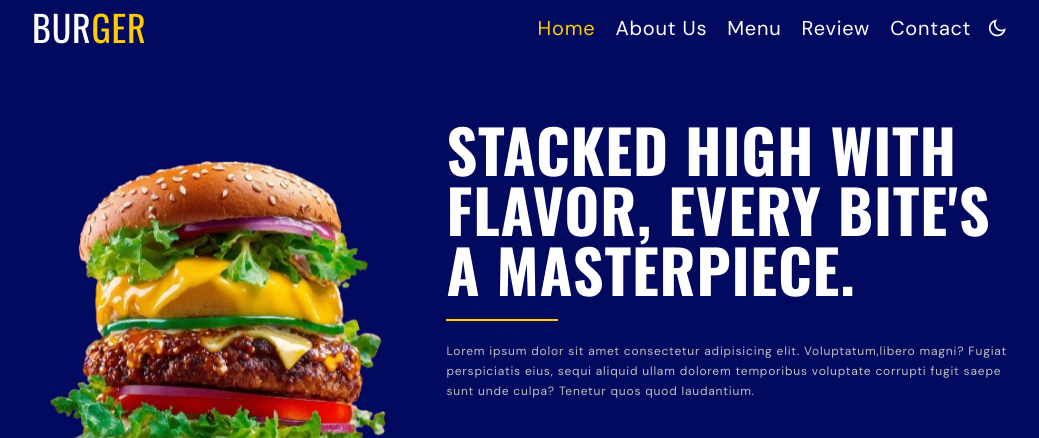
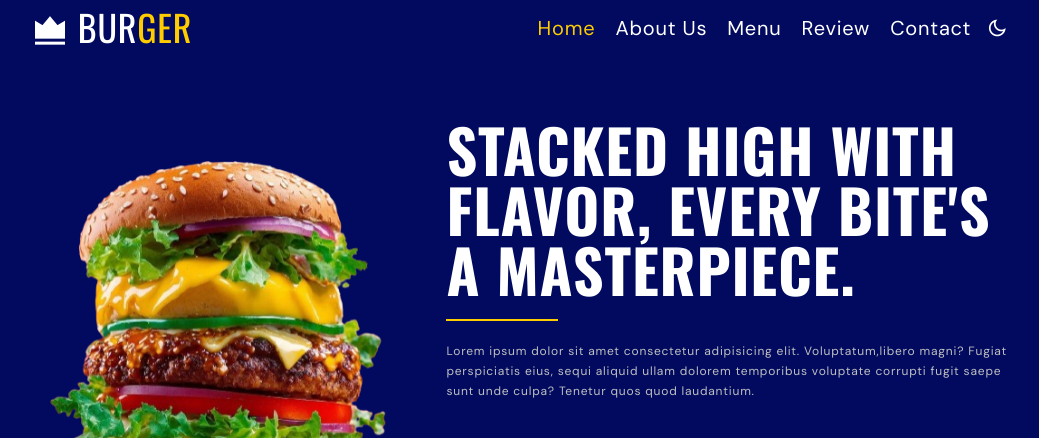
Before and after one commit to md-shahnawaz4781/the-burger-website, a website: page src/index.html in a window 1280 px wide. Shown: the top 438 px of the page, without its empty margins (120-1159 px from the left). Drawn offline with nearby package versions, Linux system fonts and the light colour scheme.

Commit message:
add crown icon

```diff
--- a/src/index.html
+++ b/src/index.html
@@ -42,6 +42,7 @@
       <nav class="container relative h-14 flex justify-between items-center">
         <div>
           <a href="#" class="text-4xl uppercase font-oswald">
+            <i class="ri-vip-crown-fill"></i>
             Bur<span class="text-secondaryColor">ger</span>
           </a>
         </div>
```
